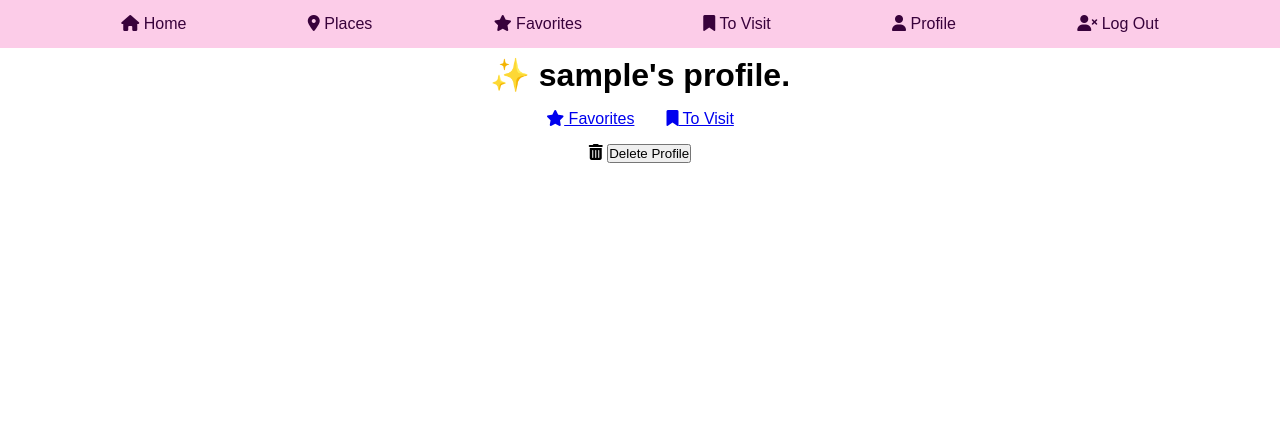
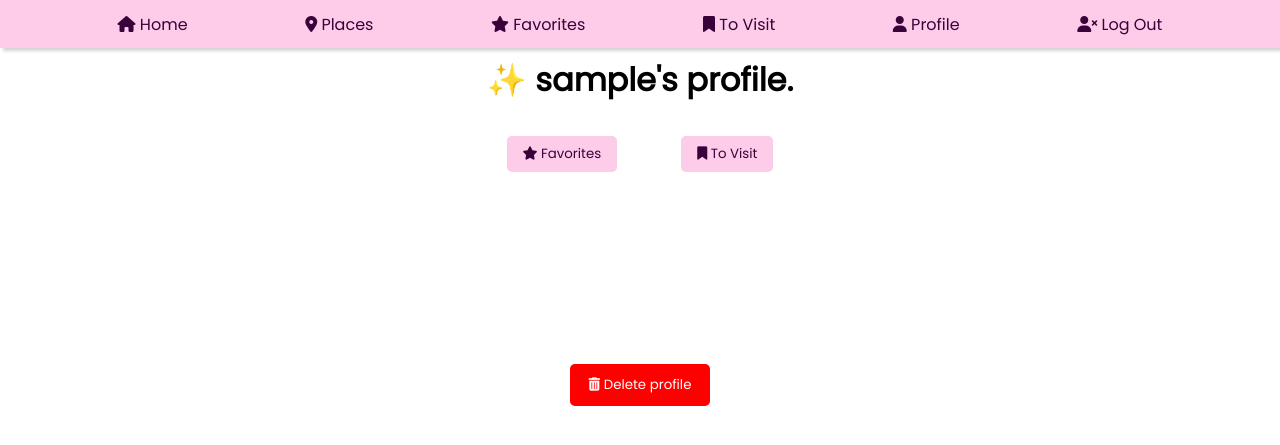
Before and after one commit to So-Mina/Visit-Seoul, a Node server app: page /profile in a window 1280 px wide. Shown: the top 445 px of the page. Run offline with Node 20, Linux system fonts and the light colour scheme; the visitor is signed in with stand-in values (Sample User, id 1); some libraries are stand-ins or nearby versions.

Commit message:
more css

```diff
--- /dev/null
+++ b/public/styles/profile.css
@@ -0,0 +1,30 @@
+.fa-trash-can {
+  color: red;
+}
+
+.fav button, .visit button {
+  background-color: #FCCCE8;
+  color: #38023B;
+  border: none;
+}
+
+.fav button:hover, .visit button:hover {
+  background-color: #820A89;
+  color: #FCCCE8;;
+  border: none;
+}
+
+.delete {
+  background-color: red;
+  color: white;
+  border: 3px solid red;
+  margin-top: 10rem;
+}
+
+.delete:hover {
+  border: 3px solid darkred;
+}
+
+.delete i {
+  color: white;
+}
--- a/public/styles/style.css
+++ b/public/styles/style.css
@@ -1,4 +1,4 @@
-@import url(‘https://fonts.googleapis.com/css2?family=Poppins:wght@200;300;400&display=swap’);
+@import url('https://fonts.googleapis.com/css2?family=Poppins:wght@200;300;400&display=swap');
 
 * {
   box-sizing: border-box;
@@ -7,26 +7,65 @@
   font-family: 'Poppins', sans-serif;
 }
 
+main {
+  padding-top: 3.5rem;
+  text-align: center;
+}
+
+nav {
+  display: flex;
+  justify-content: space-evenly;
+  align-items: center;
+  position: fixed;
+  width: 100%;
+  height: 3rem;
+  background-color: #FCCCE8;
+  box-shadow: 0.2rem 0.2rem 0.2rem lightgrey;
+}
+
+nav a {
+  text-decoration: none;
+  color:#38023B;
+}
+
+nav a:hover {
+  text-decoration: none;
+  color: #820A89;
+}
+
+h1, h2 {
+  display: flex;
+  justify-content: center;
+}
+
+a {
+  text-decoration: none;
+}
+
+/* post */
+
 #postImg {
   display: flex;
   width: 100%;
   margin: auto;
   justify-content: center;
+  border-radius: 1rem;
 }
 
 .postContainer {
-  width: 25%;
+  width: 18%;
   border: 1px solid black;
   margin: 2rem;
-  padding: 2rem;
+  padding: 1rem;
   box-shadow: 10px 5px 5px grey;
-  border-radius: 5%;
+  border-radius: 1rem;
 }
 
 .placesContainer {
   display: flex;
   flex-direction: row;
   flex-wrap: wrap;
+  justify-content: center;
 }
 
 #postLink {
@@ -54,47 +93,35 @@
 }
 
 #map {
-  width: 80%;
-  height: 400px;
+  width: 90%;
+  height: 30rem;
   margin: auto;
   margin-top: 2rem;
+  margin-bottom: 2rem;
 }
 
-main {
-  padding-top: 3.5rem;
-  text-align: center;
-}
 
-nav {
-  display: flex;
-  justify-content: space-evenly;
-  align-items: center;
-  position: fixed;
-  width: 100%;
-  height: 3rem;
-  background-color: #FCCCE8;
-  /*text-transform: uppercase;*/
-}
-
-nav a {
-  text-decoration: none;
-  color:#38023B;
-}
-
-nav a:hover {
-  text-decoration: none;
-  color: #820A89;
-}
-
-h1, h2 {
-  display: flex;
-  justify-content: center;
-}
-
+/* */
 .user-things, .icons, .buttons {
   display: flex;
   justify-content: center;
   align-items: center;
+}
+
+button {
+  margin: 1rem;
+  padding: 0.5rem 1rem;
+  border-radius: 0.3rem;
+}
+
+form .button {
+  margin: 1rem;
+  padding: 0.5rem 1rem;
+  border-radius: 0.3rem;
+}
+
+.button {
+  padding: 0.5rem 1rem;
 }
 
 .fav, .visit {
@@ -103,7 +130,3 @@ h1, h2 {
   align-items: center;
   margin: 1rem;
 }
-
-button {
-  margin: 1rem;
-}
--- a/routes/places.routes.js
+++ b/routes/places.routes.js
@@ -27,6 +27,7 @@ router.get('/create', isAdmin, async (req, res, next) => {
 
   res.render('create', {
     title: 'Create a Place',
+    css: ['createnew'],
     areas
   });
 });
--- a/routes/user.routes.js
+++ b/routes/user.routes.js
@@ -6,7 +6,8 @@ const User = require('./../models/User.model')
 
 router.get('/profile', isAuthenticated, (req, res, next) => {
   res.render('profile', {
-    title : 'My Profile page'
+    title : 'My Profile page',
+    css: ['profile']
   })
 })
 
--- a/views/main.hbs
+++ b/views/main.hbs
@@ -4,8 +4,10 @@
 
 <h3>Our recommendations</h3>
 
+<div id="boardpost">
 <div class="placesContainer">
     {{#each recoPlaces}}
         {{> post this}}
     {{/each}}
 </div>
+</div>
--- a/views/place-infos.hbs
+++ b/views/place-infos.hbs
@@ -1,7 +1,7 @@
 {{#if isAdmin}}
   <div class="buttons">
     <form action="/places/{{place._id}}/delete" method="post">
-      <input type="submit" value="Delete" />
+      <input type="submit" value="Delete" class="button">
     </form>
     <a href="/places/{{place._id}}/edit"><button>Edit</button></a>
   </div>
--- a/views/profile.hbs
+++ b/views/profile.hbs
@@ -1,21 +1,19 @@
 <h1>✨ {{currentUser.username}}'s profile.</h1>
 
 <div class="icons">
-  <div class="fav"><a href="/favorites">
-  <i class="fa-solid fa-star"></i> Favorites
-  </a>
+  <div class="fav">
+    <a href="/favorites"><button>
+  <i class="fa-solid fa-star"></i> Favorites</button></a>
   </div>
 
   <div class="visit">
-  <a href="/to-visit">
-  <i class="fa-solid fa-bookmark"></i> To Visit
-  </a>
+    <a href="/to-visit"><button>
+  <i class="fa-solid fa-bookmark"></i> To Visit</button></a>
   </div>
 </div>
 
 <form action="/{{currentUser._id}}/delete" method="post">
-  <i class="fa-solid fa-trash-can"></i>
-  <input type="submit" value="Delete Profile" />
+  <button type="submit" class=" delete"><i class="fa-solid fa-trash-can"></i> Delete profile</button>
 </form>
 <!--
 <section class="edit-profile">
--- a/views/to-visit.hbs
+++ b/views/to-visit.hbs
@@ -1 +1 @@
-<h1>My To Visit Lists</h1>
+<h1>My To Visit List</h1>
```
Also changed, not shown: public/styles/createnew.css (added, +25 -0 lines), views/create.hbs (+35 -7 lines).
